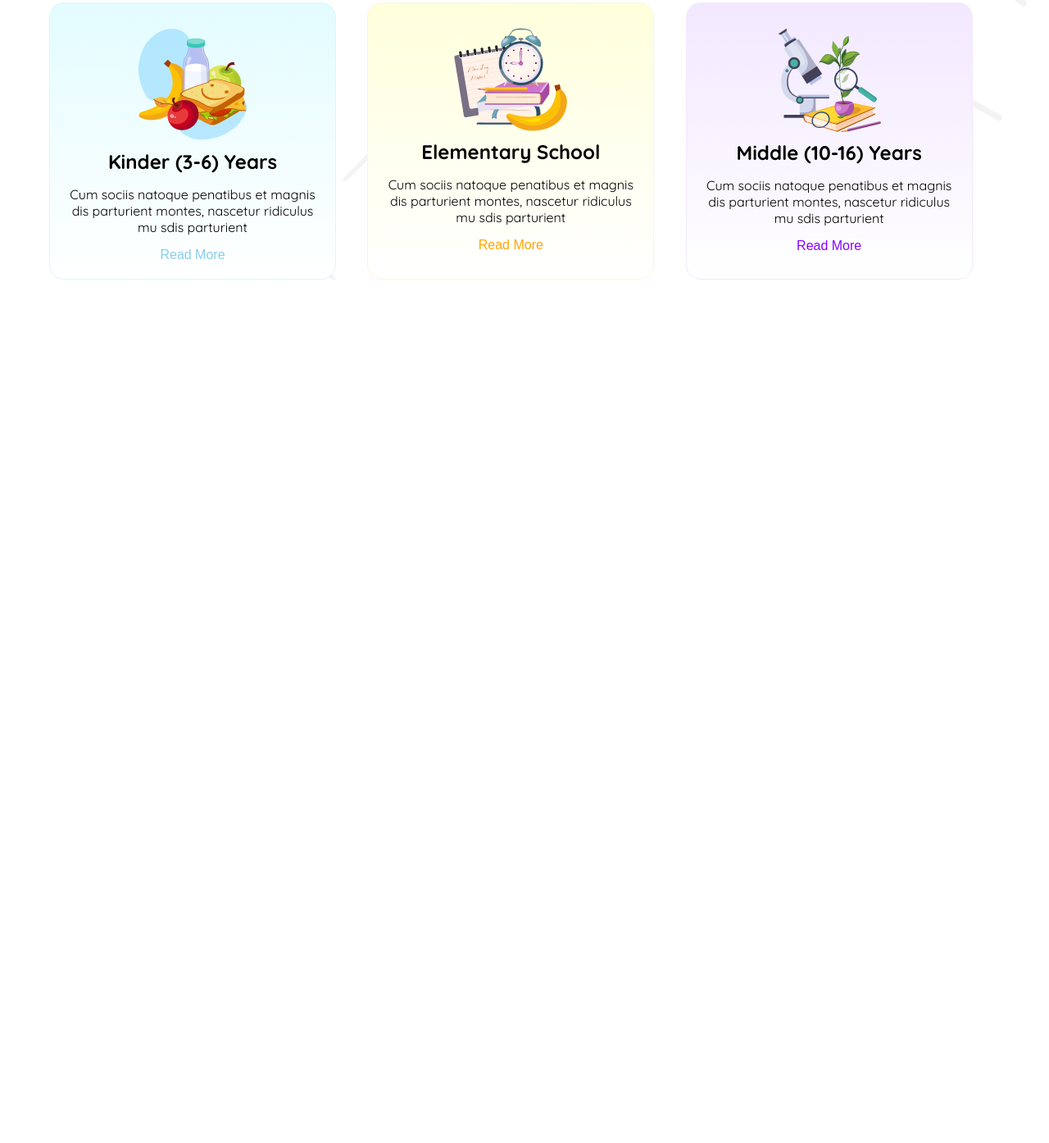
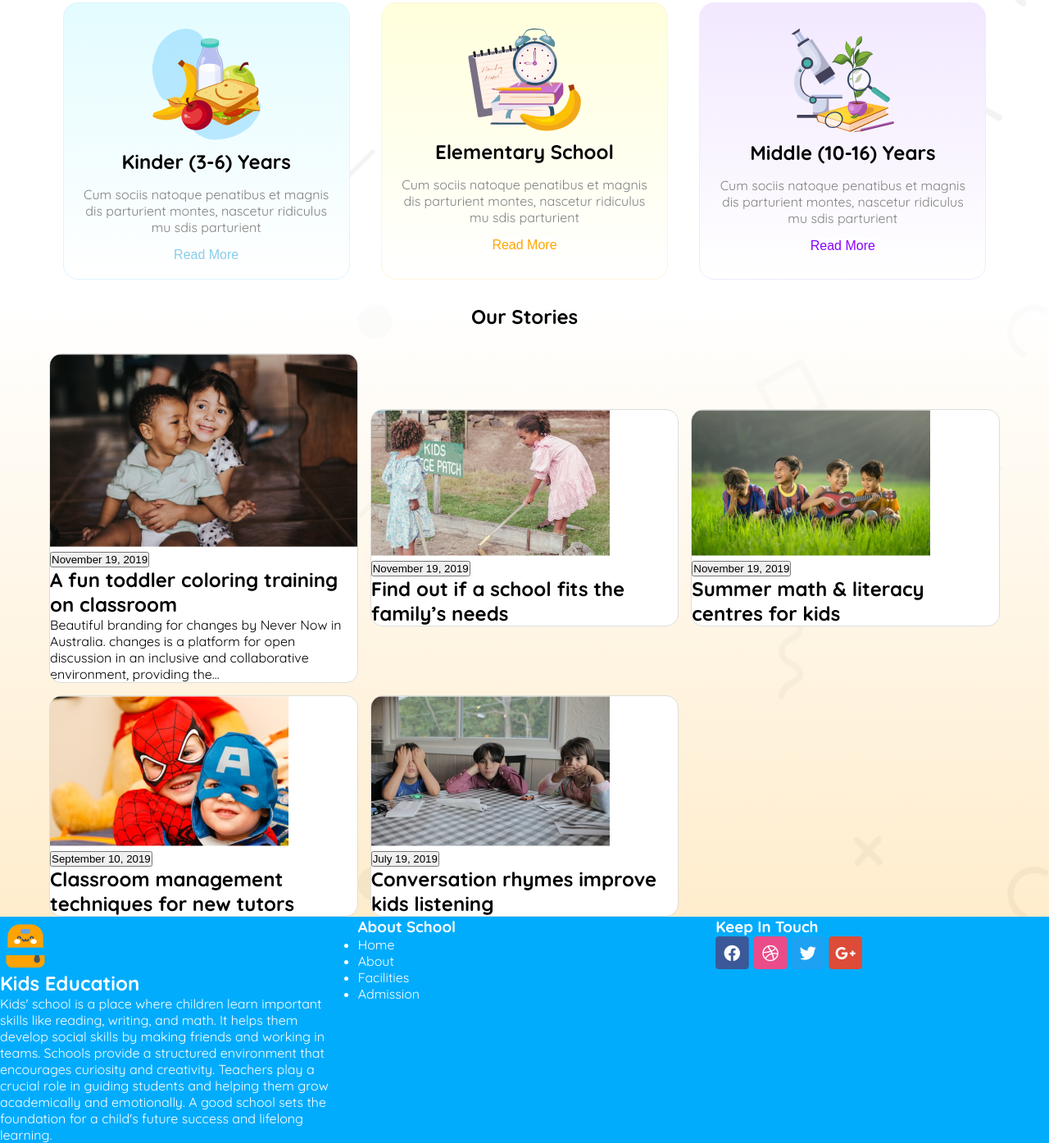
Before and after one commit to nusratsetu/assignment-2, a plain HTML site: page index.html in a window 1280 px wide. Shown: the part 760-2154 px from the top of the page at 82% size. Before the commit the page ends 1131 px from the top, so only its background shows below. Drawn offline with Linux system fonts and the light colour scheme.

Commit message:
added new sections

```diff
--- a/index.html
+++ b/index.html
@@ -85,9 +85,79 @@
 
             </div>
         </section>
+
+        <section class="story-section">
+            <h1 class="story-title">Our Stories</h1>
+            <div class="card-container">
+                <div class="story-card">
+               <img class="story-img" src="assets/story-1.png" alt="">
+               <button>November 19, 2019</button>
+                <h1 class="story-titles">A fun toddler coloring training on
+                    classroom</h1>
+                <p class="story-description">Beautiful branding for changes by Never Now in Australia.
+                    changes is a platform for open discussion in an inclusive and
+                    collaborative environment, providing the...</p>
+                </div>
+                <div class="story-card">
+               <img class="story-img" src="assets/story-2.png" alt="">
+               <button>November 19, 2019</button>
+                <h1>Find out if a school fits the
+                    family’s needs</h1>
+
+                </div>
+                <div class="story-card">
+               <img class="story-img" src="assets/story-3.png" alt="">
+               <button>November 19, 2019</button>
+                <h1>Summer math & literacy
+                    centres for kids</h1>
+
+                </div>
+                <div class="story-card">
+               <img class="story-img" src="assets/story-4.png" alt="">
+               <button>September 10, 2019</button>
+                <h1>Classroom management
+                    techniques for new tutors</h1>
+
+                </div>
+                <div class="story-card">
+               <img class="story-img" src="assets/story-5.png" alt="">
+               <button>July 19, 2019</button>
+                <h1>Conversation rhymes
+                    improve kids listening</h1>
+
+                </div>
+            </div>
+        </section>
     </main>
+
     <footer>
+        <section class="footer">
+            <div class="left-sec ">
+                <img src="assets/logo.png" alt="">
+                <h1>Kids Education</h1>
+                <p>Kids' school is a place where children learn important skills like reading, writing, and math. It helps them develop social skills by making friends and working in teams. Schools provide a structured environment that encourages curiosity and creativity. Teachers play a crucial role in guiding students and helping them grow academically and emotionally. A good school sets the foundation for a child's future success and lifelong learning.</p>
+            </div>
 
+            <div class="middle-sec">
+                <h3>About School</h3>
+                <ul>
+                    <li>Home</li>
+                    <li>About</li>
+                    <li>Facilities</li>
+                    <li>Admission</li>
+
+                </ul>
+            </div>
+
+            <div class="right-sec">
+                <h3>Keep In Touch</h3>
+                <img src="assets/fb.png" alt="">
+                <img src="assets/dribble.png" alt="">
+                <img src="assets/twitter.png" alt="">
+                <img src="assets/google+.png" alt="">
+            </div>
+
+        </section>
     </footer>
 </body>
 </html>
--- a/style.css
+++ b/style.css
@@ -116,7 +116,7 @@ hr{
     background-image: url(assets/bg.png);
     align-items: center;
     background-size: 100%;
-    max-width: 100%;
+
 
 }
 
@@ -133,6 +133,7 @@ hr{
     gap: 5px;
     max-width: 1160px;
     margin: 30px auto;
+    justify-items: center;
 
 }
 
@@ -158,6 +159,7 @@ hr{
 
 .card-para{
     margin: 15px auto;
+    color: #808080;
 }
 
 .card-1-btn{
@@ -204,7 +206,53 @@ hr{
     font-size: 1rem;
 }
 
+.story-title{
+    text-align: center;
+    margin: 30px 0;
+}
 
+.story-img{
+    max-width: 100%;
+    height: auto;
+}
+
+.story-section{
+    background-image: linear-gradient(to bottom, rgba(255, 255, 255, 0.73), rgba(254, 163, 1, 0.20)) ,url(assets/bg.png);
+    background-size: 100%;
+    justify-items: center;
+    align-items: center;
+
+}
+
+
+
+
+.card-container{
+    display: grid;
+    grid-template-columns: repeat(3, 1fr);
+    gap: 15px;
+    max-width: 1160px;
+    align-items: center;
+    justify-items: center;
+
+}
+
+
+
+.story-card{
+    background-color: #ffffff;
+    border-radius: 15px;
+    border: 1px solid #ddd;
+    overflow: hidden;
+}
+
+.footer{
+    display: grid;
+    grid-template-columns: repeat(3, 1fr);
+    column-gap: 30px;
+    background-color: #01ACFD;
+    color: #ffffff;
+}
 
 
 
```
